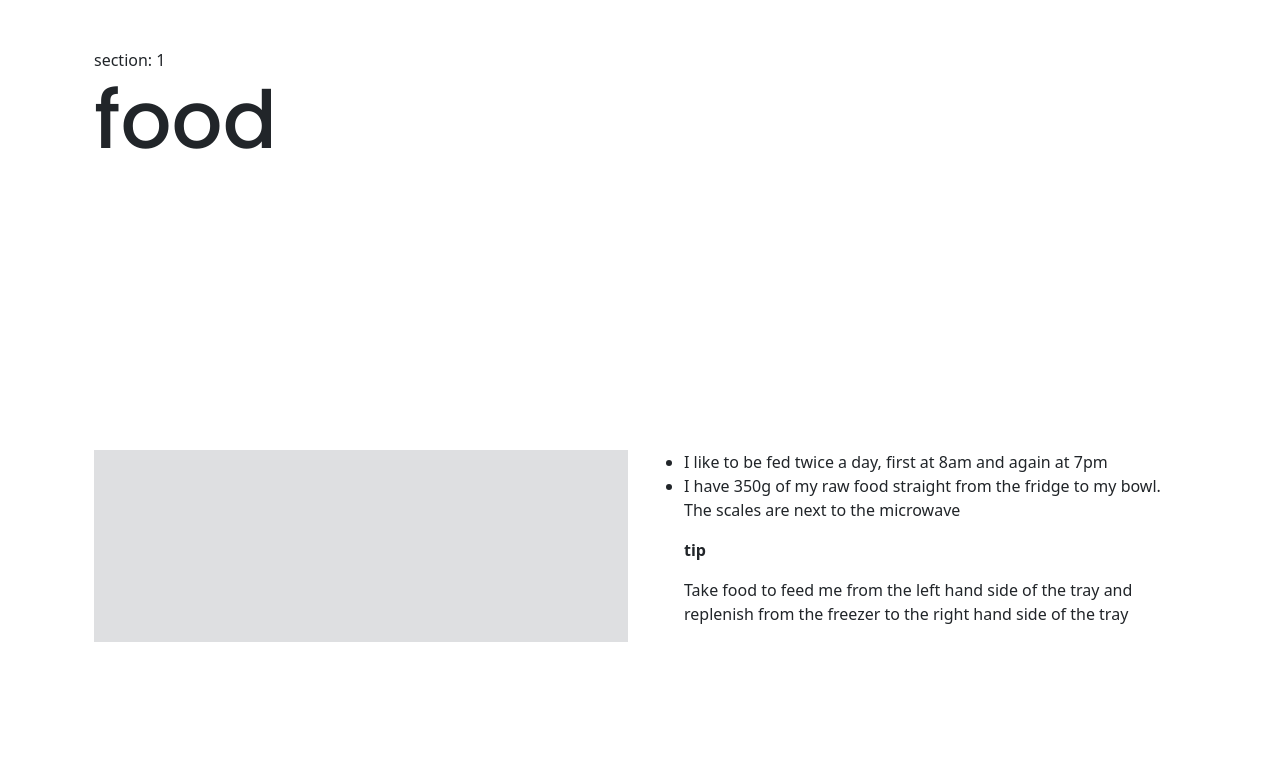
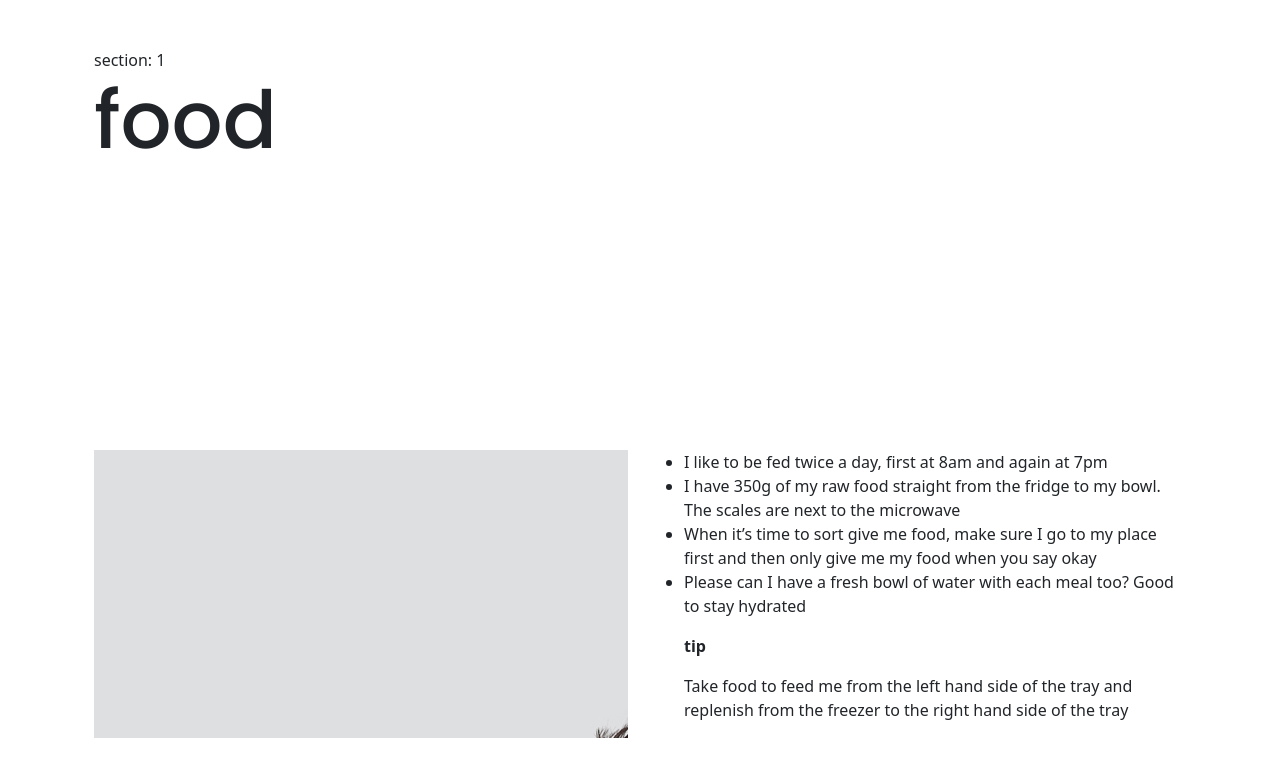
Before and after one commit to naaman10/rhubarb, a Jekyll site: the page built from food.markdown, in a window 1280 px wide. Shown: the top 777 px of the page. Built offline with Jekyll 4.4.1, drawn with Linux system fonts in a browser that asks for light colours.

Commit message:
Update from Forestry.io naamanh10@gmail.com updated food.markdown

```diff
--- a/food.markdown
+++ b/food.markdown
@@ -3,12 +3,12 @@ layout: page
 title: food
 permalink: "/food/"
 section: 1
-intro_section: |-
-  * I like to be fed twice a day, first at 8am and again at 7pm
-  * I have 350g of my raw food straight from the fridge to my bowl. The scales are next to the microwave
-
-    **tip**
-
-    Take food to feed me from the left hand side of the tray and replenish from the freezer to the right hand side of the tray
+intro_section: "* I like to be fed twice a day, first at 8am and again at 7pm\n* I
+  have 350g of my raw food straight from the fridge to my bowl. The scales are next
+  to the microwave\n* When it's time to sort give me food, make sure I go to my place
+  first and then only give me my food when you say okay\n* Please can I have a fresh
+  bowl of water with each meal too? Good to stay hydrated \n\n  **tip**\n\n  Take
+  food to feed me from the left hand side of the tray and replenish from the freezer
+  to the right hand side of the tray"
 
 ---
```
